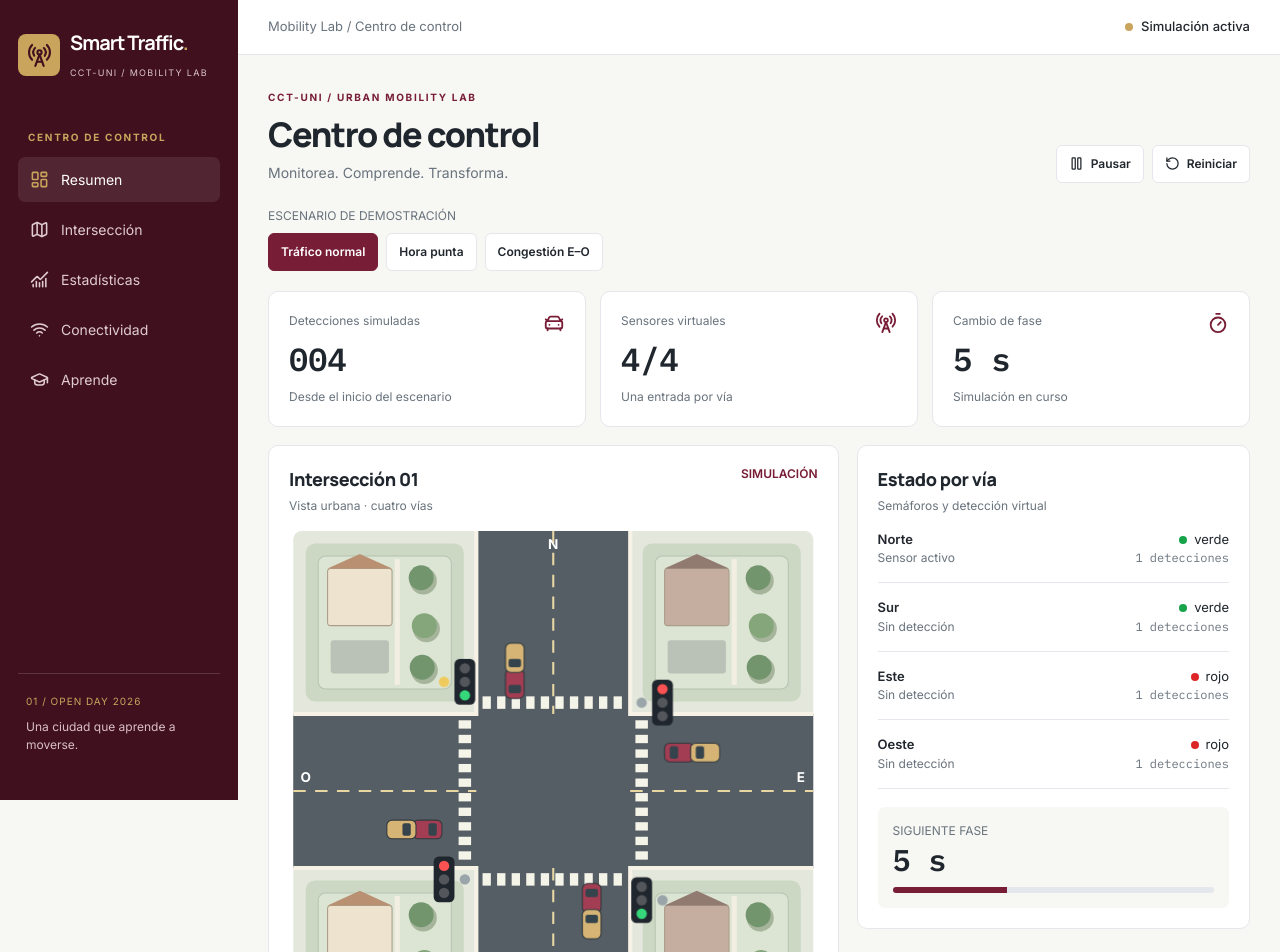
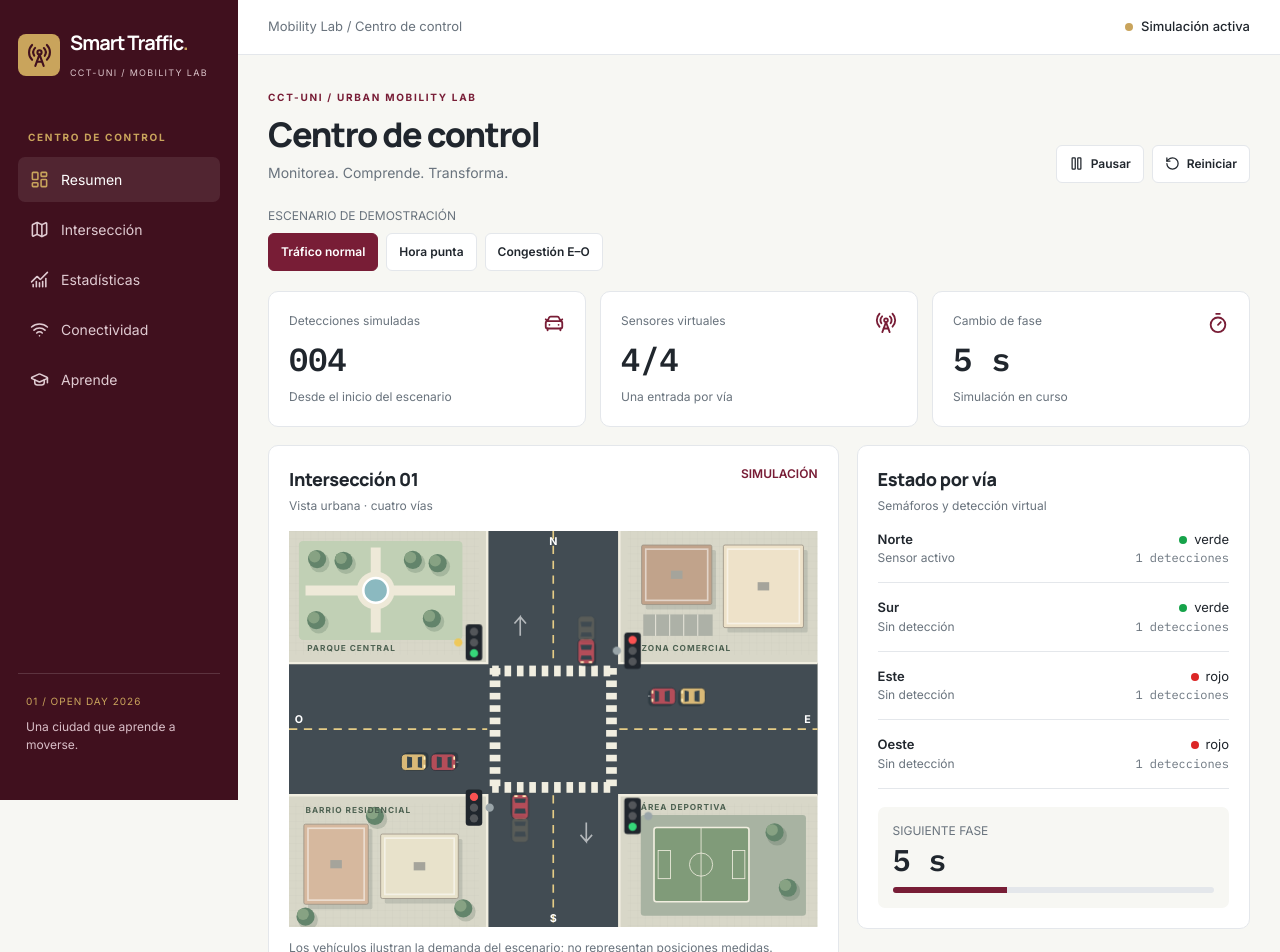
Before and after one commit to mafeeer29/smart-traffic-cct, a React (Vite) app in the folder dashboard/: page / in a window 1280 px wide. Shown: the top 952 px of the page. Built offline with nearby package versions, Linux system fonts and the light colour scheme.

Commit message:
style: illustrate distinct urban blocks and improve map composition

```diff
--- a/dashboard/src/components/traffic/Intersection.tsx
+++ b/dashboard/src/components/traffic/Intersection.tsx
@@ -1,16 +1,43 @@
-import type {Lane} from '../../types/traffic'
-const colors={verde:'#36d77a',amarillo:'#f4c542',rojo:'#fa5252'}
-export default function Intersection({lanes,demand,running}:{lanes:Lane[];demand:number[];running:boolean}){
- const corners=[[12,12],[336,12],[12,336],[336,336]]
- const locations=[[165,145],[335,355],[355,165],[145,335]]
- return <svg viewBox="0 0 500 500" role="img" aria-label="Intersección simulada de cuatro vías" className="st-map">
- <rect width="500" height="500" rx="8" fill="#e4e8dc"/>
- {corners.map(([x,y],i)=><g key={i} transform={'translate('+x+' '+y+')'}><rect width="152" height="152" rx="9" fill="#ccd8c4"/><rect x="12" y="12" width="128" height="128" rx="7" fill="#dce4d3" stroke="#b6c5af"/><rect x="21" y="24" width="62" height="55" rx="3" fill={i%2?'#c5ada0':'#ede3ce'} stroke="#aa9d8b"/><path d="M21 24L52 10L83 24" fill={i%2?'#917b70':'#b99172'}/><rect x="24" y="93" width="56" height="32" rx="3" fill="#bac1b6"/>{[[111,33],[114,79],[112,119]].map(([a,b],j)=><g key={j}><circle cx={a+2} cy={b+3} r="13" fill="#a6b49b"/><circle cx={a} cy={b} r="12" fill={j%2?'#85a57b':'#72956d'}/></g>)}<path d="M88 15V136" stroke="#f2eee2" strokeWidth="5"/></g>)}
- <path d="M176 0H324V500H176Z M0 176H500V324H0Z" fill="#555e64"/><path d="M176 0V176H0 M324 0V176H500 M0 324H176V500 M500 324H324V500" fill="none" stroke="#f7f2e6" strokeWidth="4"/><path d="M250 0V176M250 324V500M0 250H176M324 250H500" stroke="#e9d7a3" strokeWidth="2" strokeDasharray="12 9"/>
- {Array.from({length:10},(_,i)=><g key={i} fill="#f5f4e9"><rect x={182+i*14} y="159" width="8" height="12"/><rect x={182+i*14} y="329" width="8" height="12"/><rect x="159" y={182+i*14} width="12" height="8"/><rect x="329" y={182+i*14} width="12" height="8"/></g>)}
- {lanes.map((lane,i)=><g key={lane.direction}>{Array.from({length:Math.min(demand[i],5)},(_,j)=>{
- const x=i===0?213:i===1?287:i===2?371+j*25:129-j*25
- const y=i===0?129-j*25:i===1?371+j*25:i===2?213:287
- return <g key={j} transform={'translate('+x+' '+y+') rotate('+[0,180,90,-90][i]+')'}><g className={running&&lane.signal==='verde'?'st-car-moving':''}><rect x="-9" y="-14" width="18" height="28" rx="5" fill={['#a23d53','#d6b475','#a8c0d0','#f0eee4'][j%4]} stroke="#30383d"/><rect x="-6" y="1" width="12" height="8" rx="2" fill="#34434c"/></g></g>})}<g transform={'translate('+locations[i][0]+' '+locations[i][1]+')'}><rect x="-10" y="-22" width="20" height="44" rx="5" fill="#20262d"/>{(['rojo','amarillo','verde'] as const).map((s,j)=><circle key={s} cy={-13+j*13} r="5" fill={lane.signal===s?colors[s]:'#53565a'}/>)}<circle cx={i%2===0?-20:20} cy="0" r="5" fill={lane.detected?'#f4c542':'#9aa5a9'} className={lane.detected&&running?'st-sensor':''}/></g></g>)}
- <g fill="#fff" fontSize="13" fontWeight="700" textAnchor="middle"><text x="250" y="17">N</text><text x="250" y="492">S</text><text x="12" y="241">O</text><text x="488" y="241">E</text></g></svg>
+import type { Lane } from '../../types/traffic'
+const colors = { verde: '#36d77a', amarillo: '#f4c542', rojo: '#fa5252' }
+function Tree({x,y}:{x:number;y:number}) {
+ return <g transform={'translate('+x+' '+y+')'}><circle cx="3" cy="4" r="12" fill="#304b3830"/><circle r="11" fill="#63846b"/><circle cx="-3" cy="-3" r="7" fill="#87a283"/></g>
 }
+function Building({x,y,w,h,color}:{x:number;y:number;w:number;h:number;color:string}) {
+ return <g transform={'translate('+x+' '+y+')'}><rect x="5" y="6" width={w} height={h} rx="2" fill="#243b3b25"/><rect width={w} height={h} rx="2" fill={color} stroke="#9c9385"/><rect x="5" y="5" width={w-10} height={h-10} fill="none" stroke="#fff8" strokeWidth="2"/><rect x={w/2-7} y={h/2-5} width="14" height="10" fill="#a5a49b"/></g>
+}
+export default function Intersection({lanes,demand,running}:{lanes:Lane[];demand:number[];running:boolean}) {
+ return <svg viewBox="0 0 640 480" role="img" aria-label="Mapa urbano ilustrado; estados simulados de cuatro semáforos" className="st-map">
+ <defs><pattern id="pavers" width="9" height="9" patternUnits="userSpaceOnUse"><path d="M0 0H9V9" fill="none" stroke="#c8c6ba" strokeWidth=".5"/></pattern></defs>
+ <rect width="640" height="480" fill="#d8d7c8"/>
+ <g fill="url(#pavers)"><rect x="0" y="0" width="230" height="150"/><rect x="410" y="0" width="230" height="150"/><rect x="0" y="330" width="230" height="150"/><rect x="410" y="330" width="230" height="150"/></g>
+ <rect x="12" y="12" width="198" height="120" rx="5" fill="#c1d0b5"/>
+ <path d="M20 72H201M105 20V123" stroke="#eee9d8" strokeWidth="12"/>
+ <circle cx="105" cy="72" r="23" fill="#eee9d8"/><circle cx="105" cy="72" r="15" fill="#8bb9c0" stroke="#fff" strokeWidth="3"/>
+ {[[34,34],[66,36],[150,35],[180,39],[33,108],[173,106]].map(([x,y])=><Tree key={x+','+y} x={x} y={y}/>)}
+ <Building x={427} y={17} w={85} h={72} color="#c1a38b"/><Building x={526} y={17} w={97} h={100} color="#eee2c9"/>
+ <rect x="429" y="101" width="84" height="26" fill="#adb1a7"/><path d="M444 101V127M461 101V127M478 101V127M495 101V127" stroke="#f7f3e7"/>
+ <Building x={18} y={355} w={78} h={97} color="#d6b89e"/><Building x={111} y={367} w={94} h={78} color="#e8e2cb"/>
+ <Tree x={104} y={345}/><Tree x={211} y={457}/><Tree x={20} y={467}/>
+ <rect x="426" y="344" width="200" height="122" rx="4" fill="#a8b3a2"/>
+ <rect x="442" y="359" width="115" height="90" rx="3" fill="#809b79" stroke="#f1eee0" strokeWidth="2"/>
+ <path d="M499 359V449" stroke="#f1eee0"/><circle cx="499" cy="404" r="14" fill="none" stroke="#f1eee0"/>
+ <rect x="447" y="387" width="15" height="34" fill="none" stroke="#f1eee0"/><rect x="537" y="387" width="15" height="34" fill="none" stroke="#f1eee0"/>
+ <Tree x={588} y={365}/><Tree x={604} y={432}/>
+ <path d="M240 0H400V480H240Z M0 160H640V320H0Z" fill="#424c53"/>
+ <path d="M320 0V160M320 320V480M0 240H240M400 240H640" stroke="#e5cc86" strokeWidth="2" strokeDasharray="10 8"/>
+ <path d="M240 0V160H0M400 0V160H640M0 320H240V480M640 320H400V480" stroke="#f1eee0" strokeWidth="3" fill="none"/>
+ {Array.from({length:10},(_,i)=><g key={i} fill="#f1eee0"><rect x={246+i*15} y="163" width="8" height="13"/><rect x={246+i*15} y="304" width="8" height="13"/><rect x="243" y={166+i*15} width="13" height="8"/><rect x="384" y={166+i*15} width="13" height="8"/></g>)}
+ <g fill="none" stroke="#fff" strokeWidth="2" opacity=".6"><path d="M280 127V104l-7 8m7-8 7 8M360 353v23l-7-8m7 8 7-8M205 280h-23l8-7m-8 7 8 7M435 200h23l-8-7m8 7-8 7"/></g>
+ {lanes.map((lane,i)=><g key={lane.direction}>
+ {Array.from({length:Math.min(demand[i],4)},(_,j)=>{
+ const x=i===0?360:i===1?280:i===2?453+j*36:187-j*36
+ const y=i===0?128-j*32:i===1?352+j*32:i===2?200:280
+ return <g key={j} transform={'translate('+x+' '+y+') rotate('+[0,180,90,-90][i]+')'}><g className={running&&lane.signal==='verde'?'st-car-moving':''} style={{animationDelay:(-j*.28)+'s'}}><rect x="-10" y="-15" width="20" height="30" rx="5" fill="#17252d66" transform="translate(2 3)"/><rect x="-10" y="-15" width="20" height="30" rx="5" fill={['#b44d59','#d9b977','#8cb0c4','#f2ede1'][j%4]} stroke="#28343c"/><path d="M-7 -8H7L6 -2H-6Z M-6 5H6L7 10H-7Z" fill="#34434c"/><path d="M-7 13h4m6 0h4" stroke="#fff0bb" strokeWidth="2"/></g></g>
+ })}
+ <g transform={'translate('+[224,416,416,224][i]+' '+[135,345,145,335][i]+')'}><rect x="-10" y="-22" width="20" height="44" rx="4" fill="#20262d"/>{(['rojo','amarillo','verde'] as const).map((s,j)=><circle key={s} cy={-13+j*13} r="5" fill={lane.signal===s?colors[s]:'#53565a'}/>)}<circle cx={i%2===0?-19:19} r="5" fill={lane.detected?'#f4c542':'#9aa5a9'} className={lane.detected&&running?'st-sensor':''}/></g>
+ </g>)}
+ <g fontSize="10" fontWeight="700" letterSpacing="1.2" fill="#4e6252"><text x="22" y="145">PARQUE CENTRAL</text><text x="427" y="145">ZONA COMERCIAL</text><text x="20" y="342">BARRIO RESIDENCIAL</text><text x="426" y="338">ÁREA DEPORTIVA</text></g>
+ <g fill="#fff" fontSize="13" fontWeight="700" textAnchor="middle"><text x="320" y="17">N</text><text x="320" y="473">S</text><text x="12" y="233">O</text><text x="628" y="233">E</text></g>
+ </svg>
+}
```
